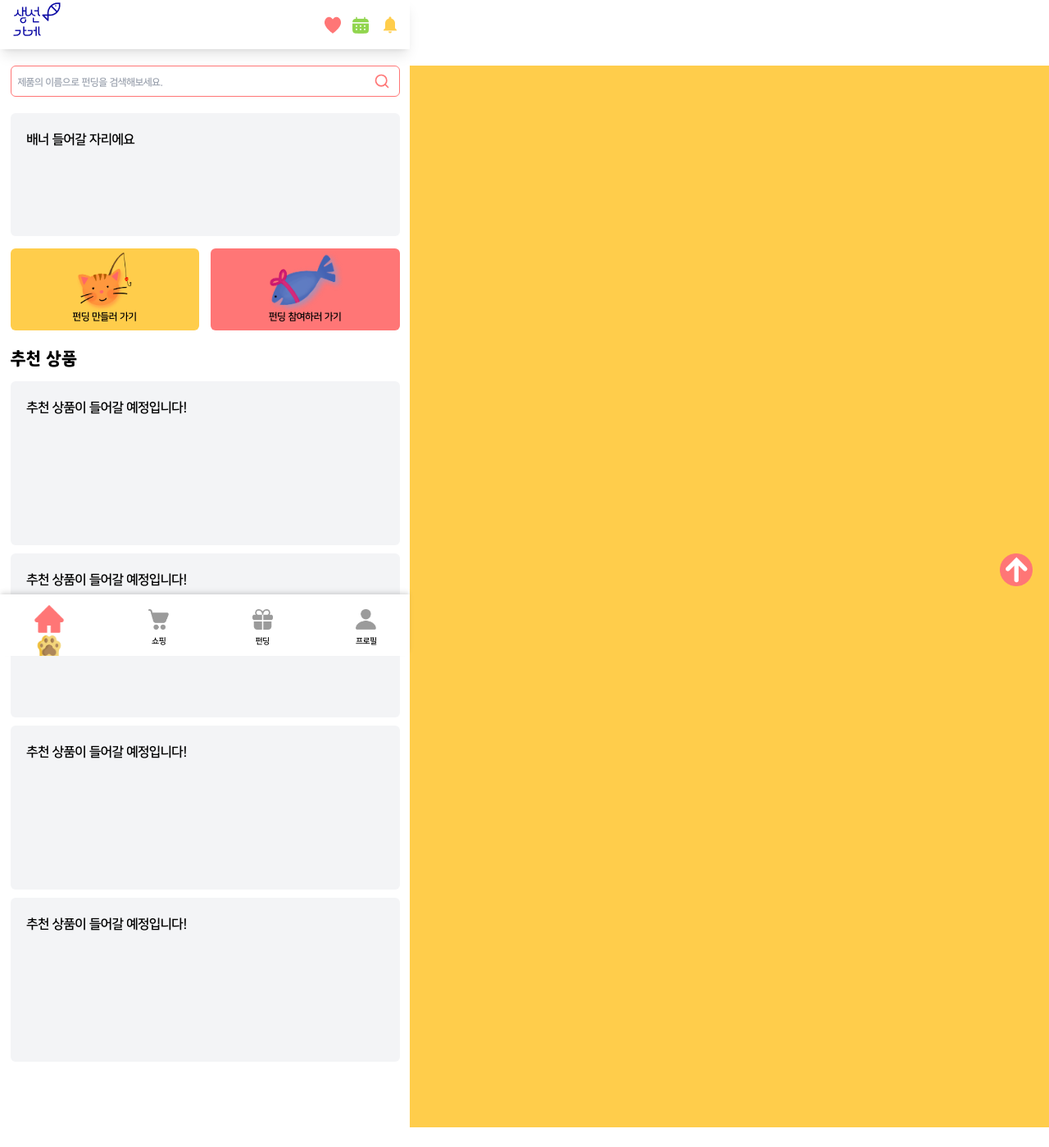
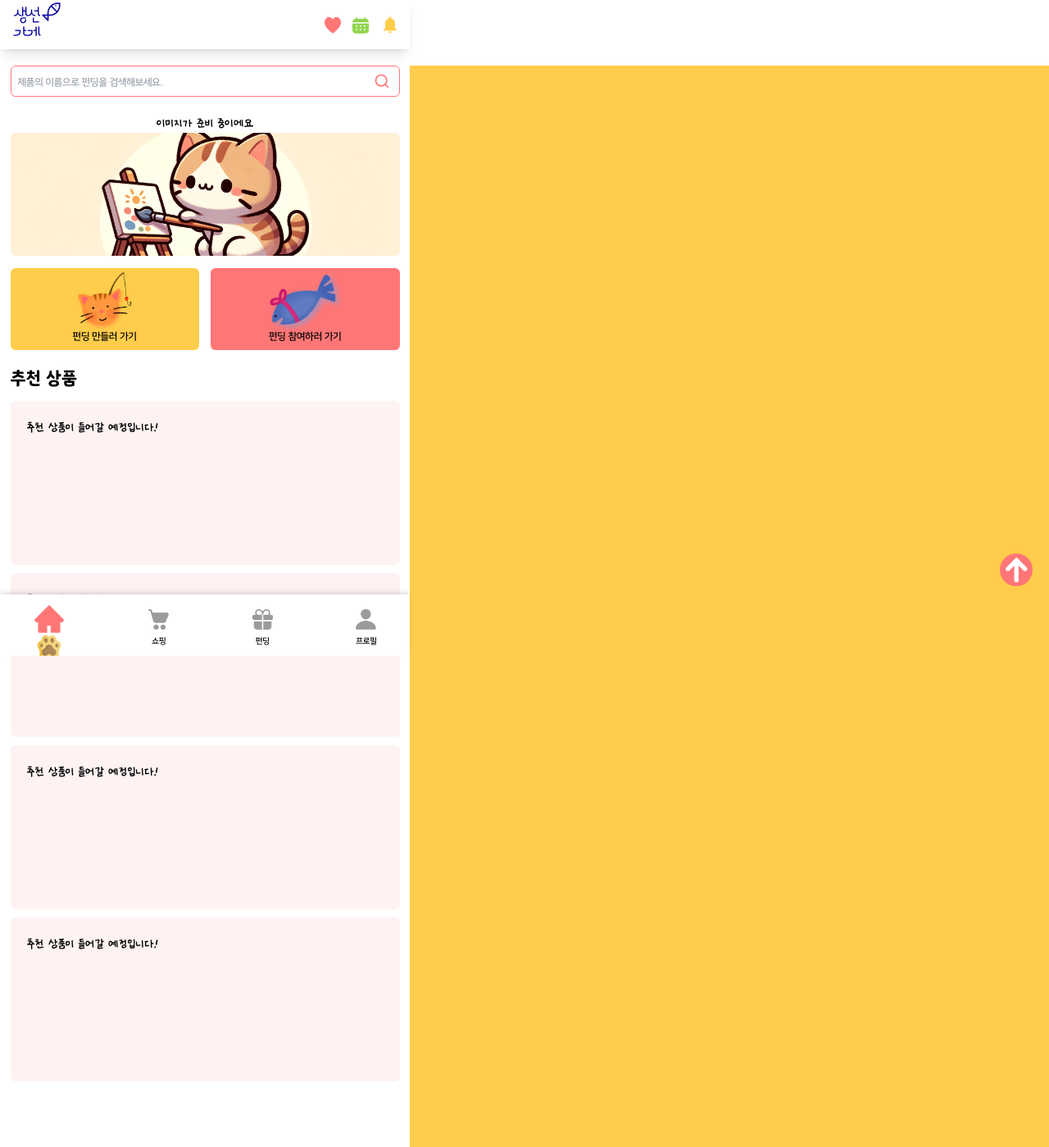
Before and after one commit to sun-mart-egg/funding-gift, a React (Vite) app in the folder FE/: page / in a window 1280 px wide. Shown: the whole page at 82% size. Before the commit the page ends 1375 px from the top, so only its background shows below. Built offline with nearby package versions, Linux system fonts and the light colour scheme.

Commit message:
[FE][Design] 발표전 임시 마무리

```diff
--- a/FE/src/components/Home/Home.jsx
+++ b/FE/src/components/Home/Home.jsx
@@ -4,6 +4,9 @@ import { useNavigate } from "react-router-dom";
 
 import CatIcon from "/imgs/cat.PNG";
 import FishIcon from "/imgs/fish.PNG";
+
+import ImageComingSoon from "/imgs/image_coming_soon.png"
+import ImageComingSoon2 from "/imgs/image_coming_soon2.png"
 
 import ScrollToTop from "../UI/ScrollToTop";
 
@@ -16,9 +19,12 @@ function Home() {
         <SearchBar />
       </div>
 
-      <div className="mt-[20px] h-[150px] w-[95%] rounded-md bg-gray-100 p-5">
+      {/* <div className="mt-[20px] h-[150px] w-[95%] rounded-md p-5">
         배너 들어갈 자리에요
-      </div>
+        <img src={ImageComingSoon} alt="" className="w-full h-[100%] object-cover"/>
+      </div> */}
+      <p className="font-cusFont4 mt-[20px]">이미지가 준비 중이에요</p>
+      <img src={ImageComingSoon2} alt="" className="h-[150px] w-[95%] rounded-md object-cover"/>
 
       <div className="flex w-[95%]">
         <div
@@ -38,17 +44,17 @@ function Home() {
 
       <div className="mt-[20px] w-[95%] text-left">
         <p className="font-cusFont5 text-2xl">추천 상품</p>
-        <div className="mt-[10px] h-[200px] w-full rounded-md bg-gray-100 p-5">
-          <p className="">추천 상품이 들어갈 예정입니다!</p>
+        <div className="mt-[10px] h-[200px] w-full rounded-md bg-red-50 p-5">
+          <p className="font-cusFont4">추천 상품이 들어갈 예정입니다!</p>
         </div>
-        <div className="mt-[10px] h-[200px] w-full rounded-md bg-gray-100 p-5">
-          <p className="">추천 상품이 들어갈 예정입니다!</p>
+        <div className="mt-[10px] h-[200px] w-full rounded-md bg-red-50 p-5">
+          <p className="font-cusFont4">추천 상품이 들어갈 예정입니다!</p>
         </div>
-        <div className="mt-[10px] h-[200px] w-full rounded-md bg-gray-100 p-5">
-          <p className="">추천 상품이 들어갈 예정입니다!</p>
+        <div className="mt-[10px] h-[200px] w-full rounded-md bg-red-50 p-5">
+          <p className="font-cusFont4">추천 상품이 들어갈 예정입니다!</p>
         </div>
-        <div className="mt-[10px] h-[200px] w-full rounded-md bg-gray-100 p-5">
-          <p className="">추천 상품이 들어갈 예정입니다!</p>
+        <div className="mt-[10px] h-[200px] w-full rounded-md bg-red-50 p-5">
+          <p className="font-cusFont4">추천 상품이 들어갈 예정입니다!</p>
         </div>
       </div>
 
--- a/FE/src/components/Products/Product.jsx
+++ b/FE/src/components/Products/Product.jsx
@@ -209,7 +209,7 @@ function Product() {
 						</button>
 						{/* 토글 목록 */}
 						{toggleListVisible && (
-							<div className="absolute mt-2 w-[25%] flex-row rounded-md border border-gray-300 bg-white p-2 px-[15px] text-center text-[12px]">
+							<div className="absolute right-0 z-50 mt-2 w-[40%] flex-row rounded-md border border-gray-300 bg-white p-2 px-[15px] text-center text-[12px]">
 								<button
 									className="my-1 block w-full text-center"
 									onClick={() => selectToggle("기본 순")}
```
Also changed, not shown: FE/public/imgs/image_coming_soon.png, FE/public/imgs/image_coming_soon2.png (added).
